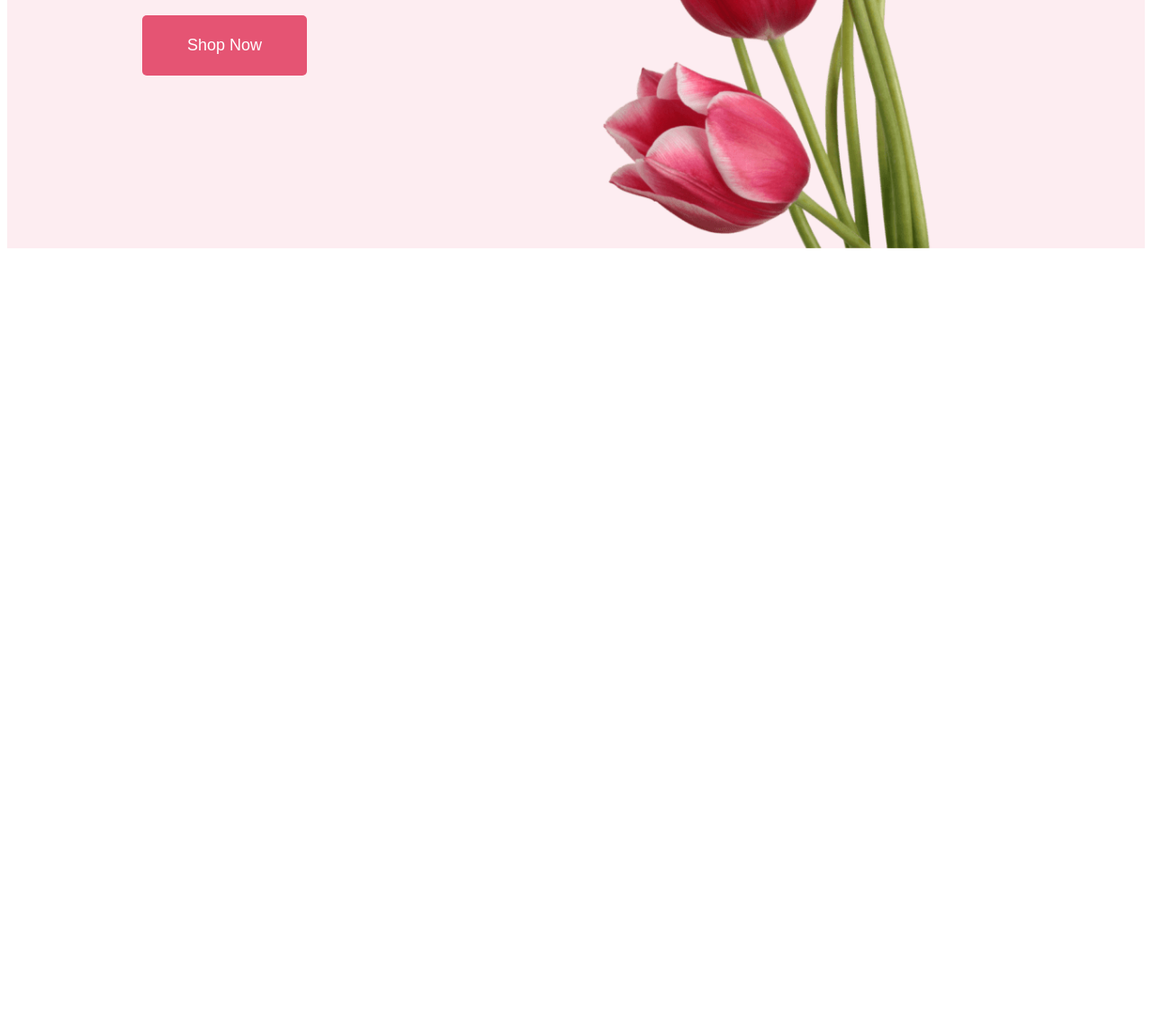
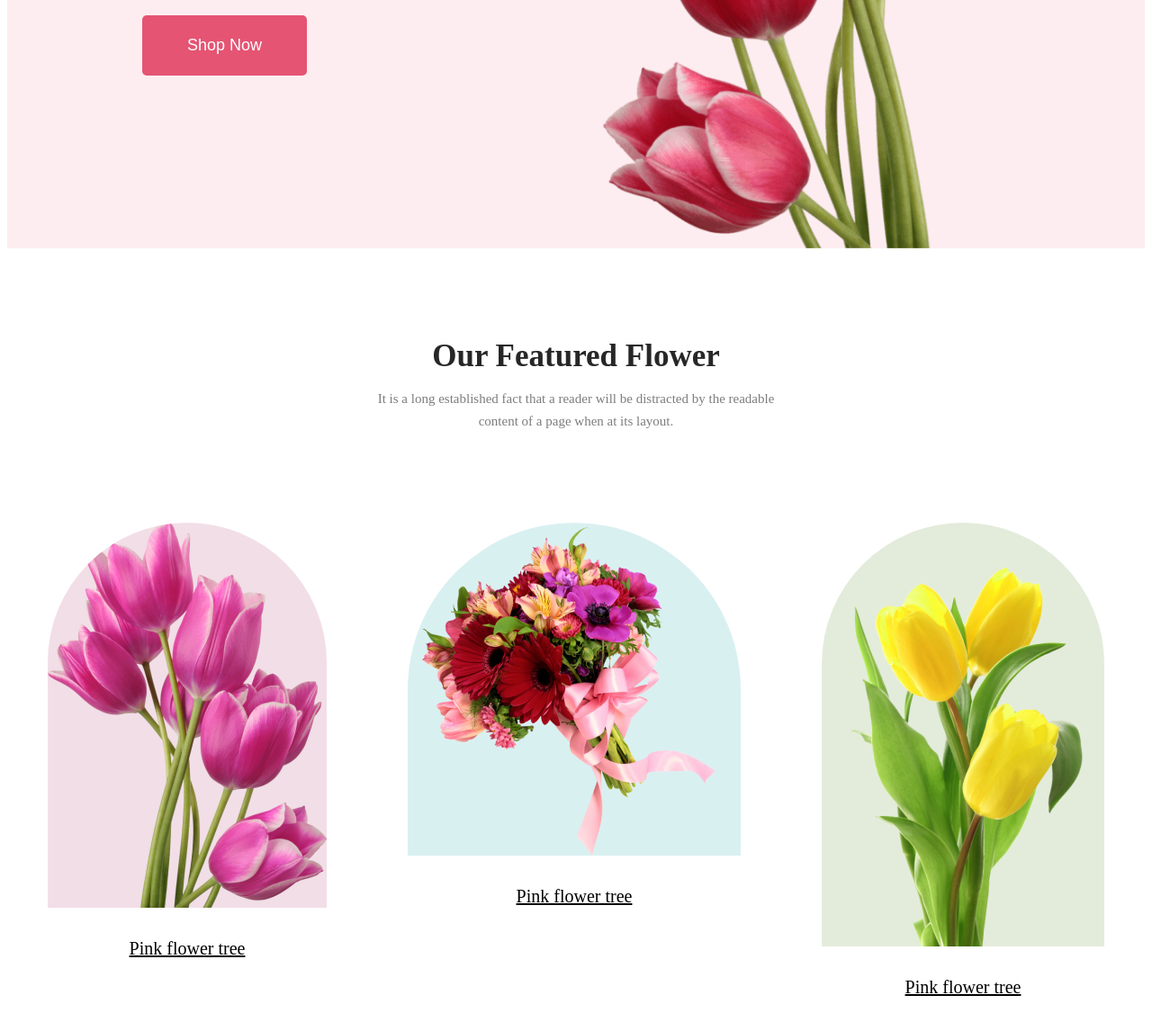
Before and after one commit to Jayamajumder111/My-flower-shop, a plain HTML site: page index.html in a window 1280 px wide. Shown: the part 518-1664 px from the top of the page at 90% size. Before the commit the page ends 802 px from the top, so only its background shows below. Drawn offline with Linux system fonts and the light colour scheme.

Commit message:
added main section style

```diff
--- a/index.html
+++ b/index.html
@@ -17,8 +17,28 @@
           <img class="profile-pic" src="Flower Asset/pngwing 10.png" alt="">
         </div>
 
+
     </header>
     <main>
+        <section class="featured-flower">
+            <h3 class="Featured">Our Featured Flower</h3>
+            <p class="pgp-description">It is a long established fact that a reader will be distracted by the readable <br> content of a page when at its layout. </p>
+            <div class="picture-flower">
+                <div class="picture">
+                    <img class="pic-png-1" src="Flower Asset/pngwing 6.png" alt="">
+                    <h4 class="head">Pink flower tree</h4>
+                </div>
+                <div class="picture">
+                    <img class="pic-png-2" src="Flower Asset/pngwing 5.png" alt="">
+                    <h4 class="head">Pink flower tree</h4>
+                </div>
+                <div class="picture">
+                    <img class="pic-png-3" src="Flower Asset/pngwing 7.png" alt="">
+                    <h4 class="head">Pink flower tree</h4>
+                </div>
+
+            </div>
+        </section>
 
     </main>
     <footer>
--- a/style.css
+++ b/style.css
@@ -37,3 +37,54 @@
     font-size:18px
 
 }
+/* main section style */
+
+.featured-flower{
+    text-align: center;
+}
+.Featured{
+    font-size: 35px;
+    color:#272727;
+    font-weight:bold;
+    margin-top: 100px;
+    margin-bottom: 10px;
+}
+.pgp-description{
+    font-size: 15px;
+    font-weight: 400;
+    line-height: 25px;
+    color:rgba(39,39,39,0.60);
+    margin-bottom: 100px;
+
+
+}
+.picture-flower{
+    display:flex;
+   justify-content:space-around;
+
+
+}
+
+.pic-png-1{
+    background-color: rgba(167,33,98,0.15);
+    border-radius: 300px 300px 0px 0px;
+
+
+ }
+.pic-png-2{
+    background: rgba(5,151,160,0.15);
+    border-radius: 300px 300px 0px 0px;
+
+}
+.pic-png-3{
+    background:rgba(71,125,17,0.15);
+    border-radius: 300px 300px 0px 0px;
+
+}
+.head{
+    font-size: 20px;
+    font-weight: 500;
+    line-height: 30px;
+    text-decoration-line: underline;
+
+}
```
